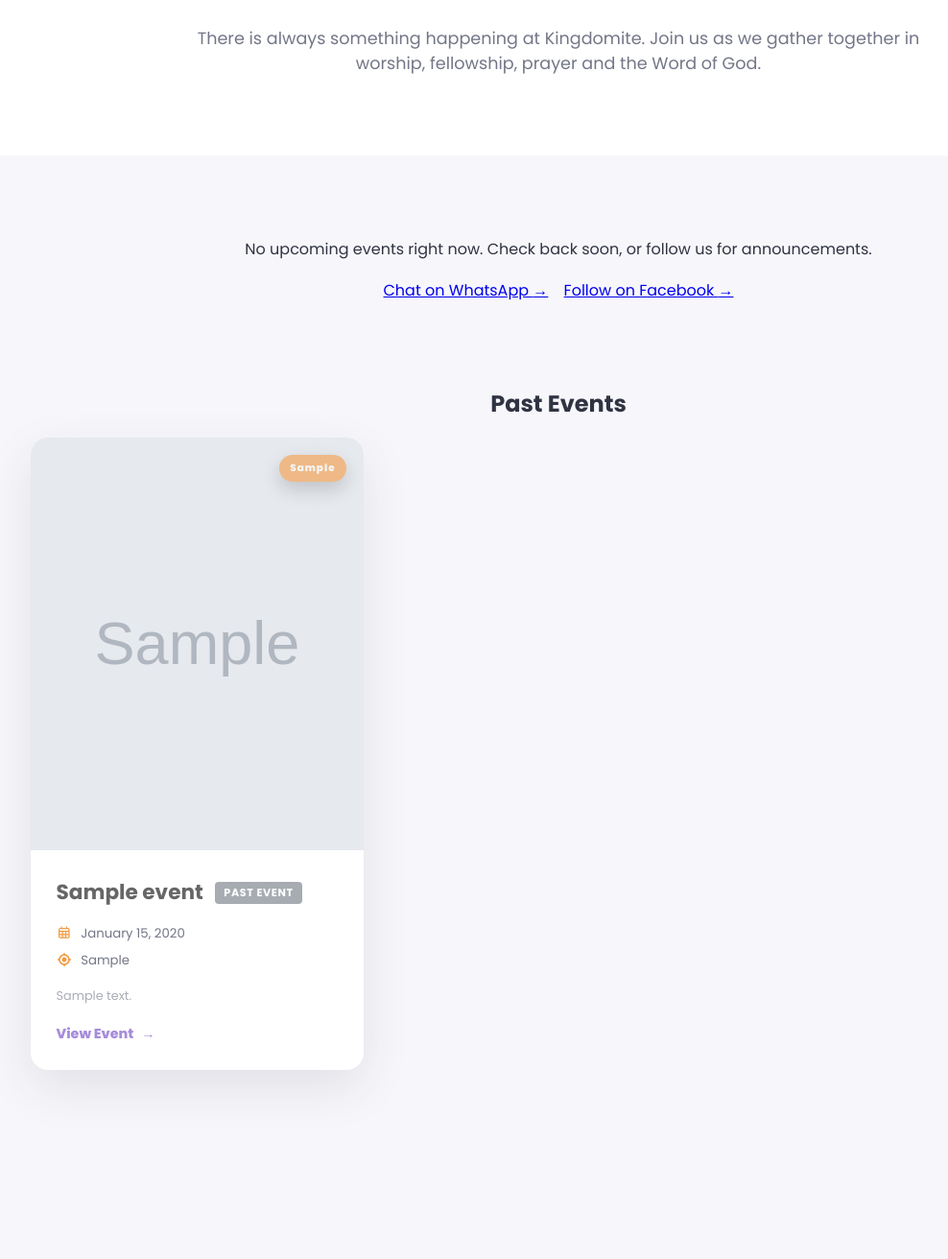
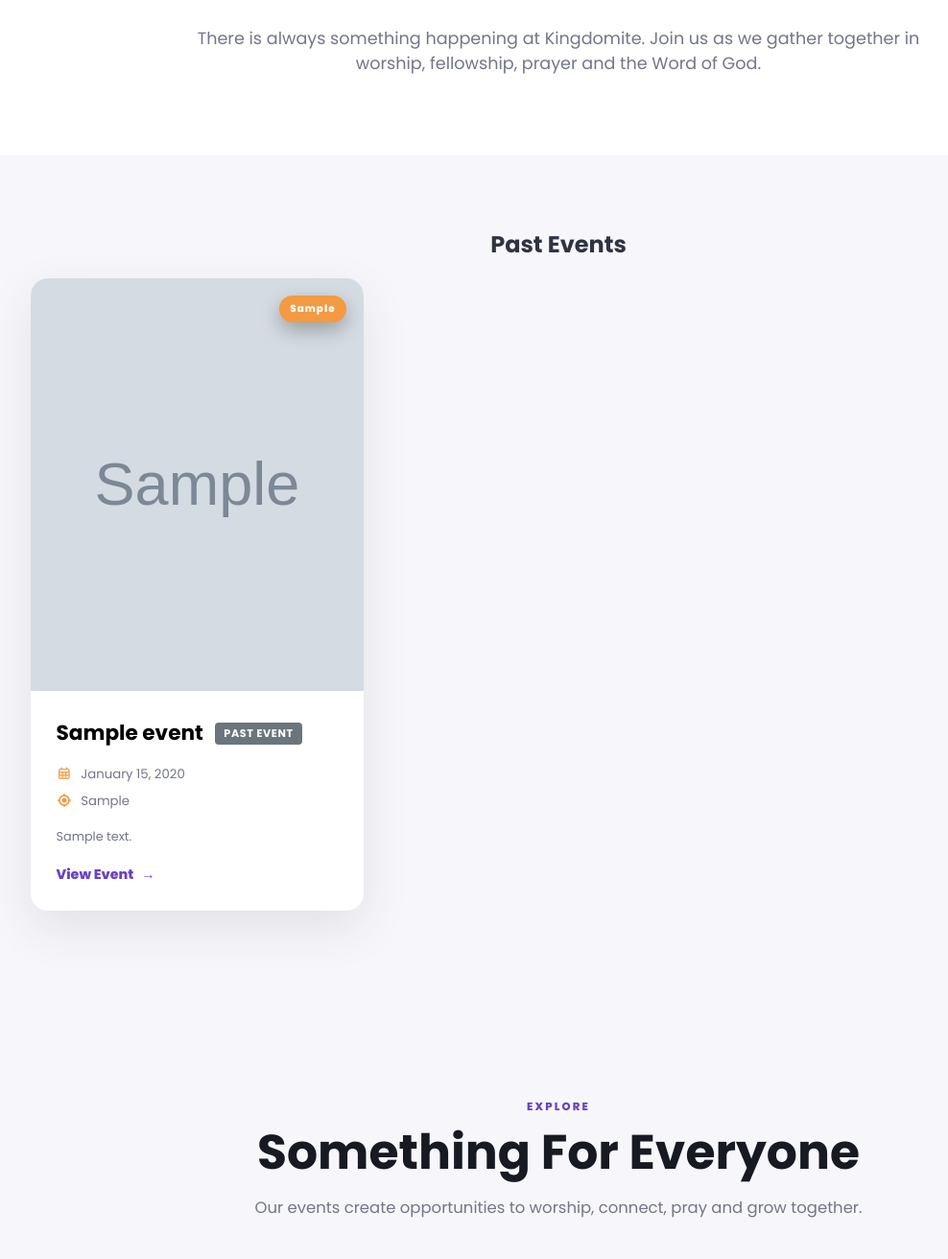
Before and after one commit to emmanuelpremier/kci, a PHP site: page /kci/events.php in a window 1280 px wide. Shown: the part 951-2263 px from the top of the page at 96% size, without its empty margins (58-1046 px from the left). Run offline with PHP 8.4, Linux system fonts and the light colour scheme; tables that the repository leaves empty or names only in its code hold one stand-in row (values such as "Sample post"); grey boxes marked "Sample" are stand-in pictures; some libraries are stand-ins or nearby versions.

Commit message:
Checkpoint: about and events fixes, before header fix

```diff
--- a/cleanup.css
+++ b/cleanup.css
@@ -16,39 +16,10 @@
     vertical-align: middle;
 }
 
-/* ── Slightly muted look for past event cards ───────── */
-.event-muted {
-    opacity: 0.6;
-}
-
-.event-muted .kc83 img,
-.event-muted .kc83 span,
-.event-muted .kc85 h3,
-.event-muted .kc85 p,
-.event-muted .kc85 .text-btn {
-    opacity: 0.6;
-}
-
-/* ── Events page: group title + empty-upcoming banner ── */
+/* ── Events page: group title ── */
 .cleanup-group-title {
     text-align: center;
     margin: 30px 0 18px;
-}
-
-.cleanup-empty-banner {
-    text-align: center;
-    padding: 40px 20px;
-    margin: 0 auto 10px;
-    max-width: 760px;
-}
-
-.cleanup-empty-banner p {
-    margin: 0 0 14px;
-}
-
-.cleanup-empty-banner .primary-btn {
-    display: inline-block;
-    margin: 4px 6px;
 }
 
 /* ── Event detail page: past-event note ─────────────── */
--- a/events.php
+++ b/events.php
@@ -144,6 +144,7 @@ $nextEvent = count($upcomingEvents) > 0 ? $upcomingEvents[0] : null;
     <!-- Events Card -->
     <section class="kc80" id="upcoming-events">
         <?php if (count($upcomingEvents) > 0): ?>
+        <h2 class="cleanup-group-title">Upcoming</h2>
         <div class="kc81">
             <?php foreach ($upcomingEvents as $event): ?>
                 <article class="kc82">
@@ -175,15 +176,6 @@ $nextEvent = count($upcomingEvents) > 0 ? $upcomingEvents[0] : null;
                     </div>
                 </article>
                 <?php endforeach; ?>
-        </div>
-        <?php endif; ?>
-        <?php if (count($upcomingEvents) === 0): ?>
-        <div class="cleanup-empty-banner">
-            <p>No upcoming events right now. Check back soon, or follow us for announcements.</p>
-            <p>
-                <a href="<?= htmlspecialchars(CHURCH_WHATSAPP_URL) ?>" target="_blank" rel="noopener" class="primary-btn">Chat on WhatsApp <span>→</span></a>
-                <a href="<?= htmlspecialchars(CHURCH_FACEBOOK_URL) ?>" target="_blank" rel="noopener" class="primary-btn">Follow on Facebook <span>→</span></a>
-            </p>
         </div>
         <?php endif; ?>
         <?php if (count($pastEvents) > 0): ?>
--- a/min.php
+++ b/min.php
@@ -18,6 +18,7 @@
 include("kci_db.php");
 
 $ministries = [];
+
 try {
 	$ministryStmt = $conn->prepare("SELECT id, name, slug, category, icon, image, description, meeting FROM ministries WHERE status = 'active' ORDER BY id ASC");
 	$ministryStmt->execute();
```
Also changed, not shown: aboutus.php (+26 -0 lines).
